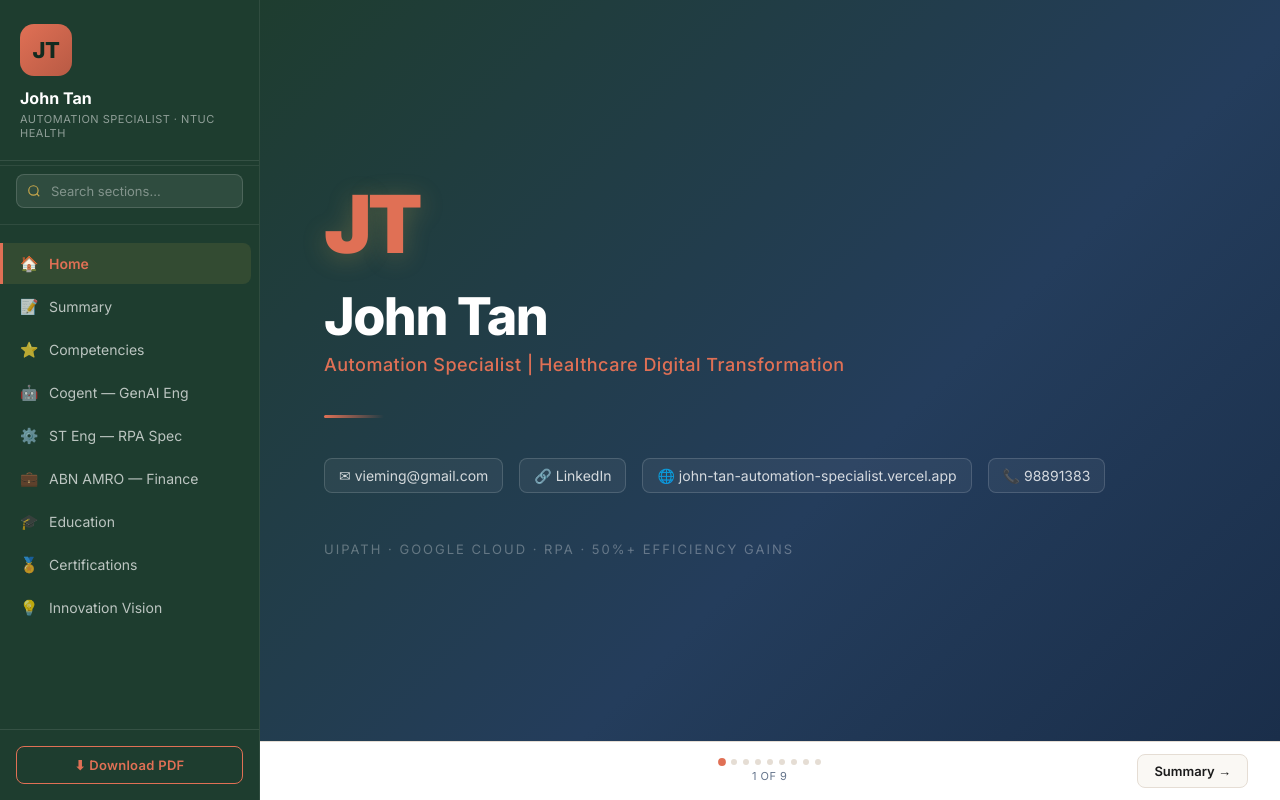
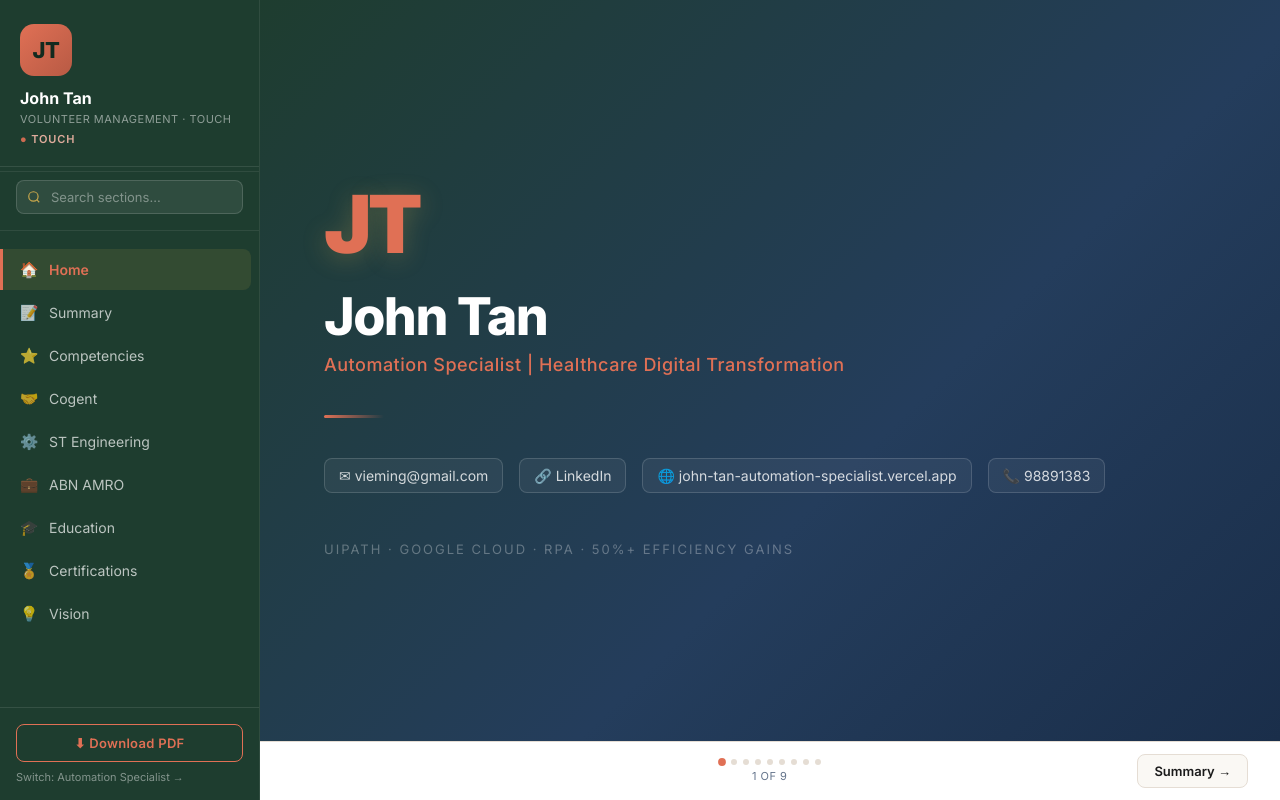
Before and after one commit to JohnTan38/john-tan-lbsa, a Next.js app: page / in a window 1280 px wide. Built offline with nearby package versions, Linux system fonts and the light colour scheme.

Commit message:
feat: add role badge, switcher link, and role-specific PDF download to sidebar

```diff
--- a/src/components/Sidebar/Sidebar.module.css
+++ b/src/components/Sidebar/Sidebar.module.css
@@ -114,3 +114,30 @@
     transform: translateX(0);
   }
 }
+
+.roleBadge {
+  margin-top: 6px;
+  font-size: 11px;
+  font-weight: 600;
+  letter-spacing: 0.08em;
+  text-transform: uppercase;
+  color: var(--gold-light);
+  opacity: 0.9;
+}
+
+.roleDot {
+  color: var(--gold);
+}
+
+.switcherLink {
+  display: block;
+  margin-top: 8px;
+  font-size: 11px;
+  color: rgba(255, 255, 255, 0.45);
+  text-decoration: none;
+  transition: color 0.2s;
+}
+
+.switcherLink:hover {
+  color: rgba(255, 255, 255, 0.75);
+}
--- a/src/components/Sidebar/Sidebar.tsx
+++ b/src/components/Sidebar/Sidebar.tsx
@@ -2,8 +2,9 @@
 
 import { useMemo } from 'react'
 import { usePathname } from 'next/navigation'
-import { searchSections } from '@/lib/navigation'
+import { getSearchPages, searchSections } from '@/lib/navigation'
 import { useSearch } from '@/lib/searchContext'
+import { useRole } from '@/lib/roleContext'
 import NavItem from '@/components/NavItem/NavItem'
 import SearchBox from '@/components/SearchBox/SearchBox'
 import styles from './Sidebar.module.css'
@@ -16,8 +17,22 @@
 export default function Sidebar({ isOpen, onClose }: Props) {
   const pathname = usePathname()
   const { query, setQuery } = useSearch()
+  const { role, resumeData, switcherHref } = useRole()
 
-  const visiblePages = useMemo(() => searchSections(query), [query])
+  const pages = useMemo(() => getSearchPages(resumeData), [resumeData])
+  const visiblePages = useMemo(() => searchSections(query, pages), [query, pages])
+
+  const isTOUCH = role === 'touch'
+  const pdfHref = isTOUCH
+    ? '/assets/John_Tan_Resume_TOUCH.pdf'
+    : '/assets/John_Tan_Resume_Automation.pdf'
+  const pdfFilename = isTOUCH
+    ? 'John_Tan_Resume_TOUCH.pdf'
+    : 'John_Tan_Resume_Automation.pdf'
+  const switchLabel = isTOUCH
+    ? 'Switch: Automation Specialist →'
+    : 'Switch: Volunteer Mgmt Exec →'
+  const roleLabel = isTOUCH ? 'TOUCH' : 'NTUC Health'
 
   return (
     <aside
@@ -27,8 +42,13 @@
     >
       <div className={styles.header}>
         <div className={styles.monogram}>JT</div>
-        <div className={styles.name}>John Tan</div>
-        <div className={styles.subtitle}>Automation Specialist · NTUC Health</div>
+        <div className={styles.name}>{resumeData.name}</div>
+        <div className={styles.subtitle}>
+          {isTOUCH ? 'Volunteer Management · TOUCH' : 'Automation Specialist · NTUC Health'}
+        </div>
+        <div className={styles.roleBadge}>
+          <span className={styles.roleDot}>●</span> {roleLabel}
+        </div>
       </div>
 
       <div className={styles.searchSection}>
@@ -48,11 +68,17 @@
 
       <div className={styles.downloadSection}>
         <a
-          href="/assets/John_Tan_Resume_Automation.pdf"
-          download="John_Tan_Resume_Automation.pdf"
+          href={pdfHref}
+          download={pdfFilename}
           className={styles.downloadBtn}
         >
           ⬇ Download PDF
+        </a>
+        <a
+          href={switcherHref(pathname)}
+          className={styles.switcherLink}
+        >
+          {switchLabel}
         </a>
       </div>
     </aside>
```
